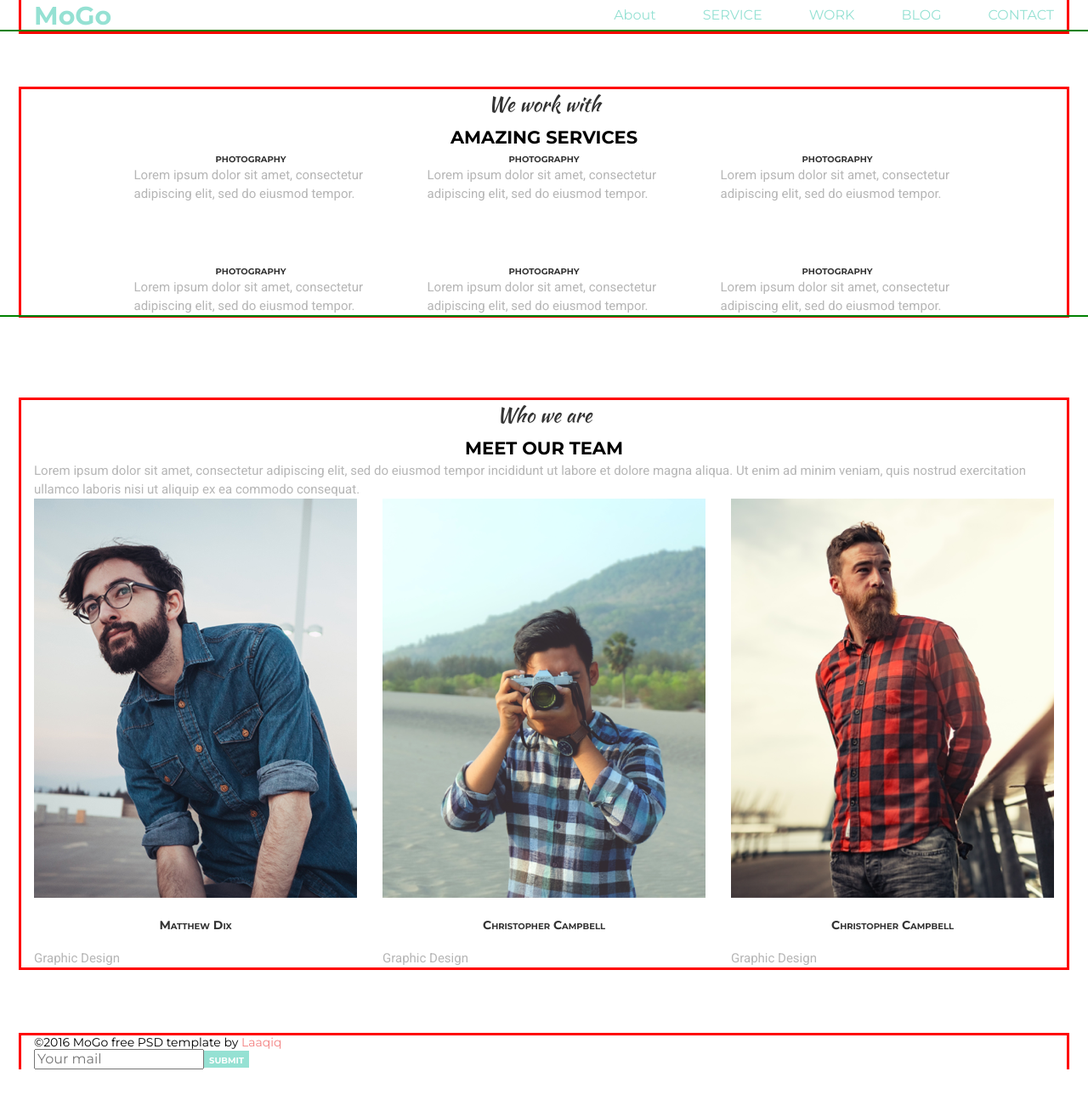
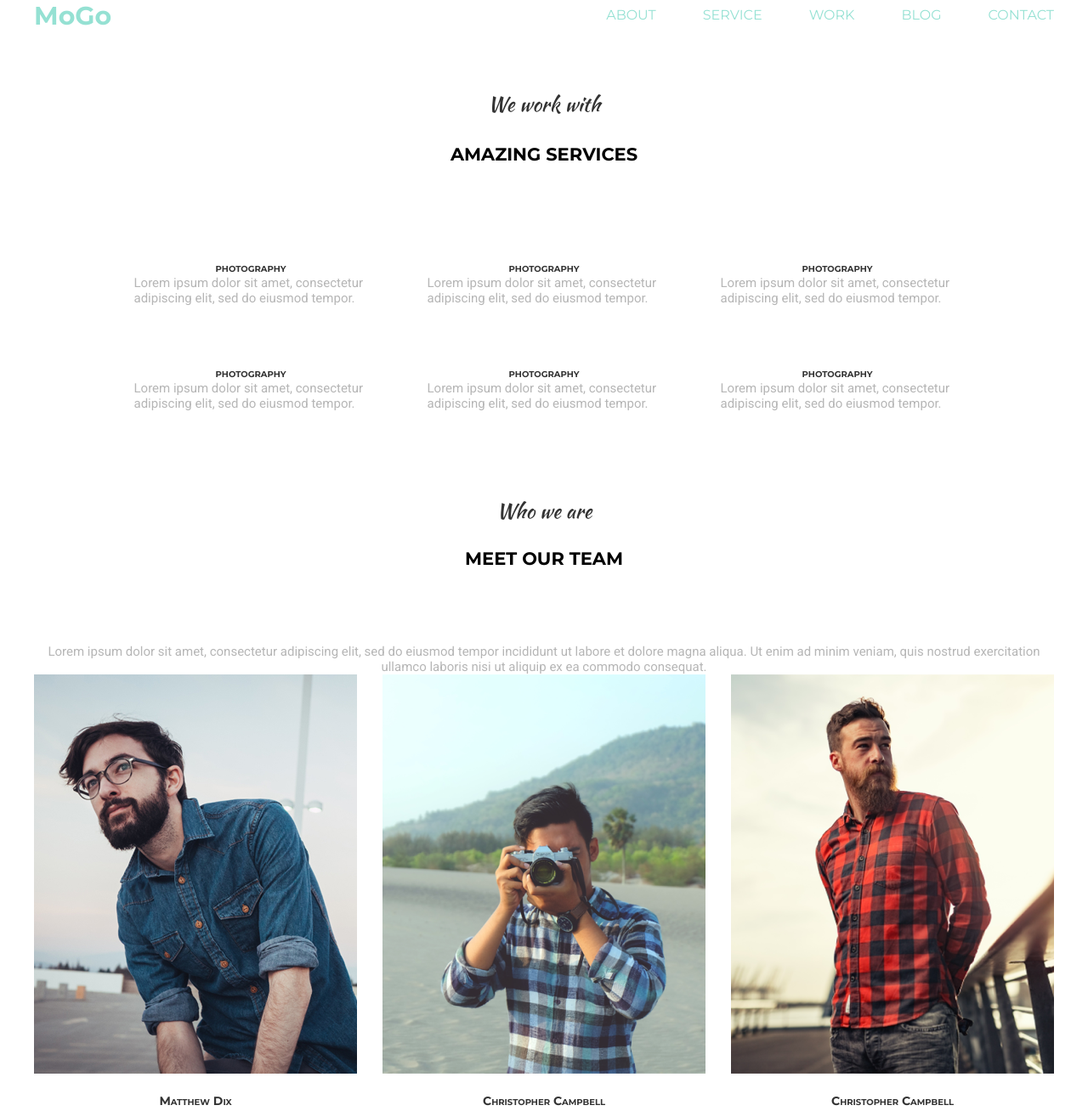
Before and after one commit to Bogdan3690/MoGo, a plain HTML site: page index.html in a window 1280 px wide. Shown: the top 1308 px of the page at 85% size. Before the commit the page ends 1259 px from the top, so only its background shows below. Drawn offline with nearby package versions, Linux system fonts and the light colour scheme.

Commit message:
add flex

```diff
--- a/index.html
+++ b/index.html
@@ -16,7 +16,7 @@
         <a class="logo" href="">MoGo</a>
         <nav>
             <ul class="nav-list">
-                <li class="nav-item"><a class="nav-link" href="">About</a></li>
+                <li class="nav-item"><a class="nav-link" href="">ABOUT</a></li>
                 <li class="nav-item"><a class="nav-link" href="">SERVICE</a></li>
                 <li class="nav-item"><a class="nav-link" href="">WORK</a></li>
                 <li class="nav-item"><a class="nav-link" href="">BLOG</a></li>
@@ -62,7 +62,7 @@
             <div class="container">
             <p class="section-text">Who we are</p>
             <h2 class="section-title">Meet our team</h2>
-            <p class="team-text">Lorem ipsum dolor sit amet, consectetur adipiscing elit, sed do eiusmod tempor incididunt ut labore et dolore magna aliqua. Ut enim ad minim veniam, quis nostrud exercitation ullamco laboris nisi ut aliquip ex ea commodo consequat. </p>
+            <p class="main-team-text">Lorem ipsum dolor sit amet, consectetur adipiscing elit, sed do eiusmod tempor incididunt ut labore et dolore magna aliqua. Ut enim ad minim veniam, quis nostrud exercitation ullamco laboris nisi ut aliquip ex ea commodo consequat. </p>
             <ul class="team-list">
                 <li class="team-item">
                     <img src="./img/first-man 1.jpg" alt="">
@@ -86,7 +86,7 @@
     <footer>
         <div class="container">
         <p class="copy-write">&copy;2016 MoGo free PSD template by <span>Laaqiq</span></p>
-        <form><input type="text" placeholder="Your mail"><button class="button" type="submit">submit</button></form>
+        <form class="mail"><input type="text" placeholder="Your mail"><button class="button" type="submit">submit</button></form>
     </div>
     </footer>
 </body>
--- a/style.css
+++ b/style.css
@@ -23,13 +23,12 @@ ul,h1,h2,h3,p{
 }
 
 .container{
-    /* margin:0 auto; */
     margin-left: auto;
     margin-right: auto;
     width: 1230px;
     padding-left: 15px;
     padding-right: 15px;
-    outline: 3px solid red;
+    /* outline: 3px solid red; */
 }
 
 header .container{
@@ -55,7 +54,7 @@ header .container{
 
 .we-work-with{
     padding-top: 68px;
-    outline: 2px solid green;
+    /* outline: 2px solid green; */
 }
 
 .section-title{
@@ -64,6 +63,15 @@ header .container{
  line-height: normal;
  font-variant: all-small-caps;
  text-align: center;
+ margin-bottom: 85px;
+}
+
+.we-work-with .section-text{
+    margin-bottom: 20px;
+}
+
+.we-work-with .section-title{
+    margin-bottom: 109px;
 }
 
 .section-text{
@@ -72,6 +80,7 @@ header .container{
  font-size: 24px;
  line-height: normal;
  text-align: center;
+ margin-bottom: 17px;
 }
 
 .serv-list{
@@ -94,15 +103,24 @@ font-variant: small-caps;
 text-align: center;
 }
 
+.main-team-text{
+    text-align: center;
+}
+
+.team-text{
+    display: flex;
+    justify-content: space-around;
+}
+
 .serv-text{
     width: 275px;
 }
 
-.serv-text, .team-text{
+.serv-text, .team-text, .main-team-text{
 color: var(--main-color);
 font-family: Roboto;
 font-size: 15px;
-line-height: 22px;
+line-height: normal;
 }
 
 .team-list{
```
